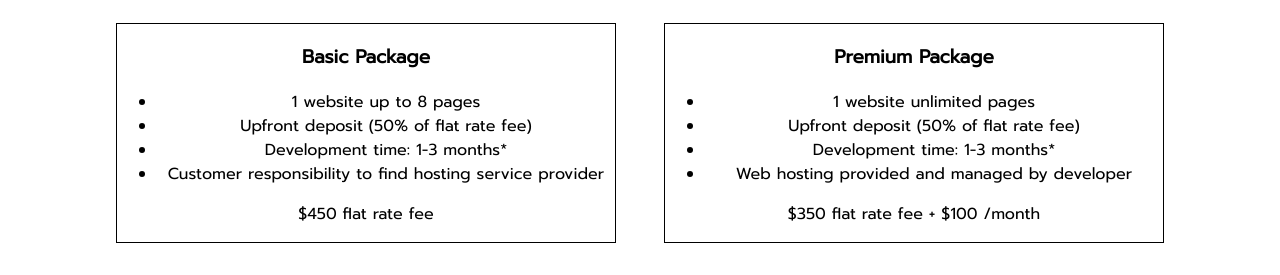
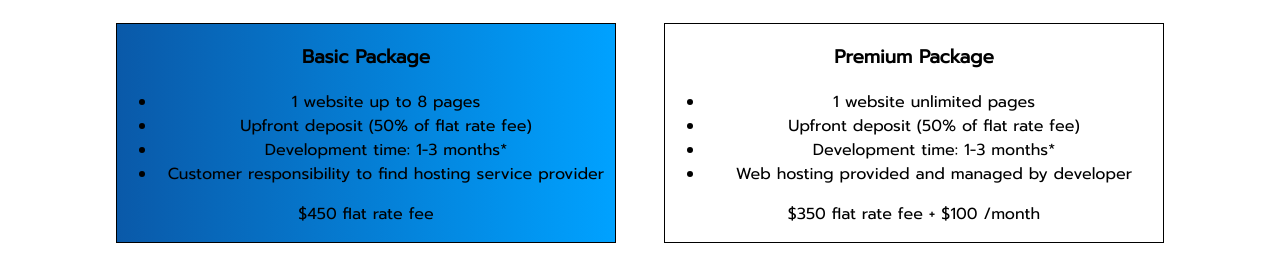
Before and after one commit to HakeemCunningham/hakeemcunningham.github.io, a plain HTML site: page index.html in a window 1280 px wide. Shown: the part 617-892 px from the top of the page. Drawn offline with Linux system fonts and the light colour scheme; a script that the page names is missing; a web font is replaced by a local one.

Commit message:
edited packages

```diff
--- a/style.css
+++ b/style.css
@@ -107,7 +107,9 @@ a {
 }
 
 .basic-package {
-    border-radius: 1rem solid  hsla(210, 89%, 35%, 1);
+    border-radius: 1rem solid hsla(210, 89%, 35%, 1);
+    background-image: linear-gradient(to right, hsla(210, 89%, 35%, 1), hsla(202, 100%, 50%, 1) ) ;
+
 }
 
 .premium-package {
```
